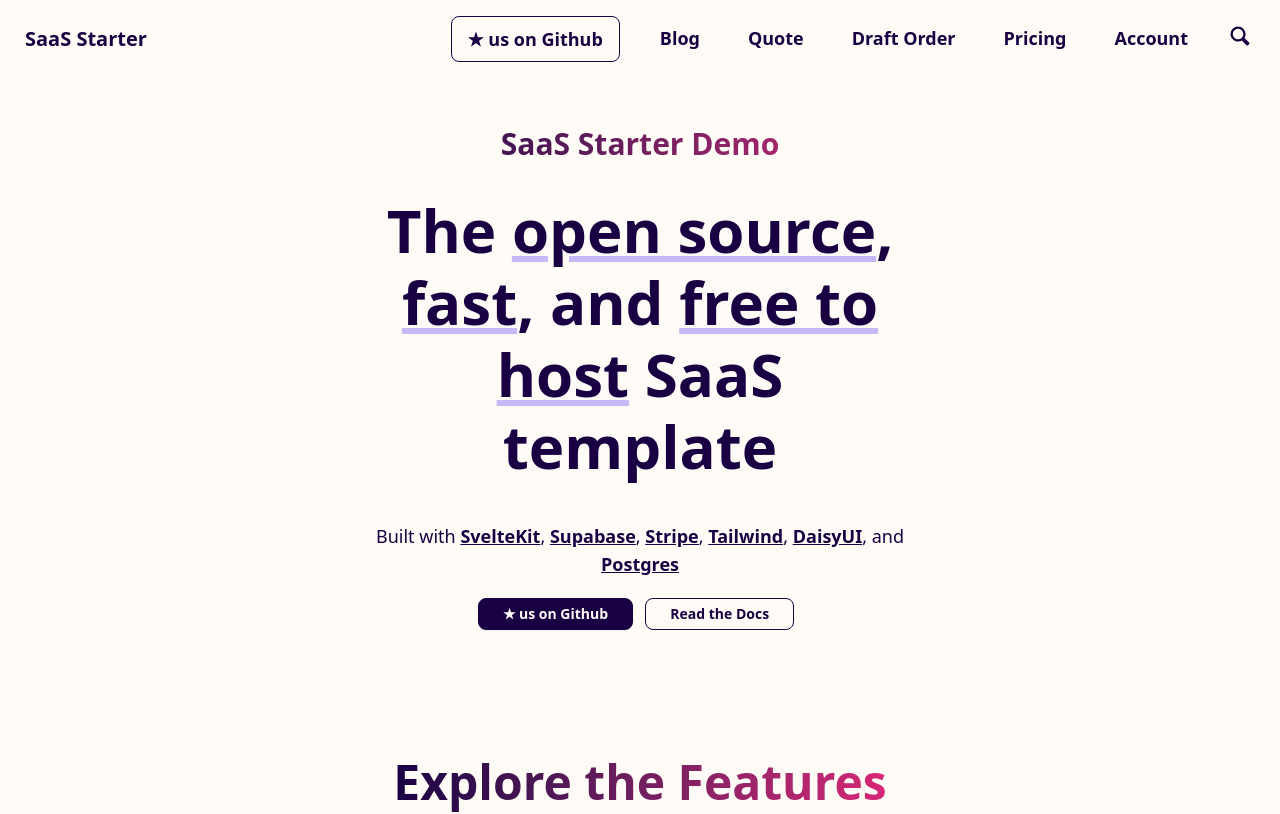
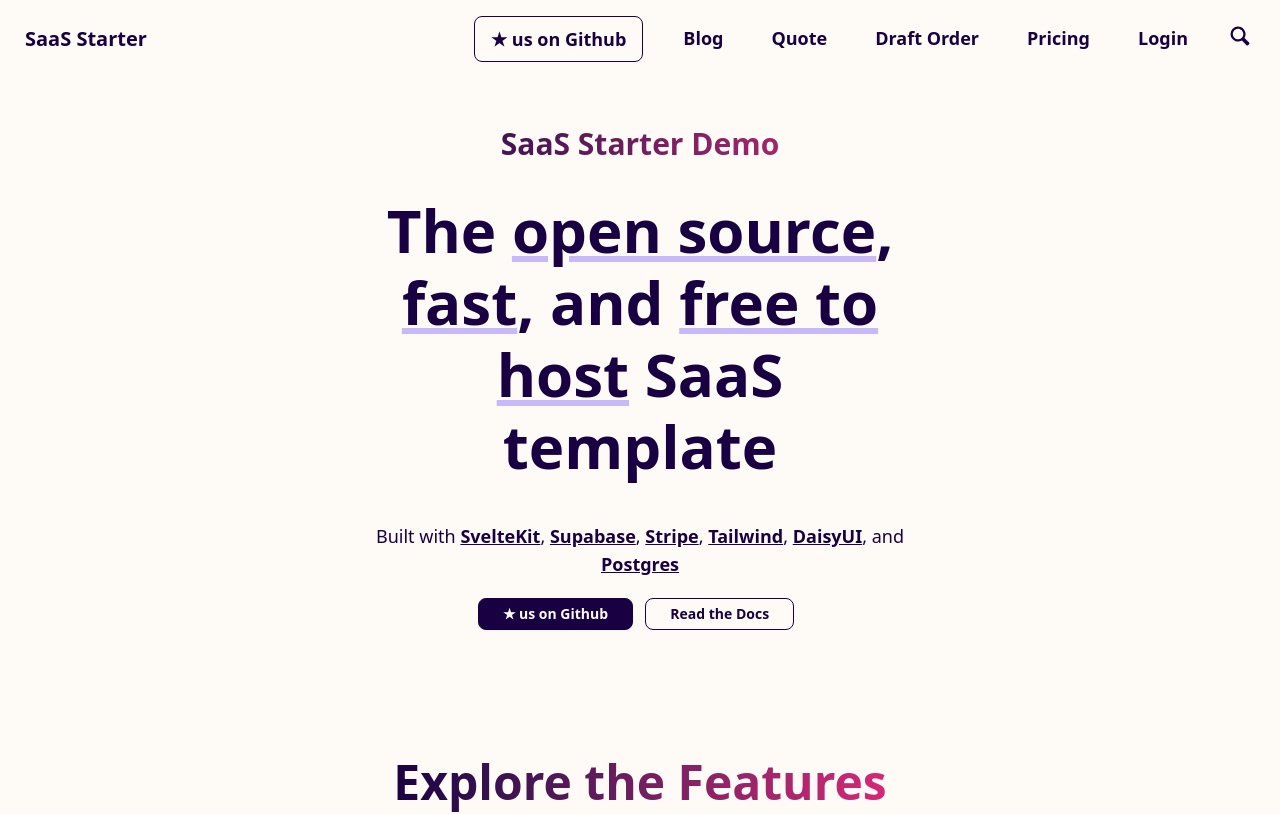
Before and after one commit to leimanchan/PlexSaas, a SvelteKit app: page / in a window 1280 px wide. Shown: the top 814 px of the page. Built offline with nearby package versions, Linux system fonts and the light colour scheme; no server answers.

Commit message:
visual: account-login by auth
button on the top right will change from login to account when authenticated.
- what's next: need to adjust redirect or change the nav so other users don't even see the draft order page.

```diff
--- /dev/null
+++ b/src/routes/(marketing)/+layout.server.ts
@@ -0,0 +1,11 @@
+import type { LayoutServerLoad } from './$types';
+
+export const load: LayoutServerLoad = async ({ locals }) => {
+  // Access the user data from locals, which is set by hooks.server.ts
+  const user = locals.user;
+
+  // Return the user data to be accessible in the client-side layout
+  return {
+    user
+  };
+};
--- a/src/routes/(marketing)/+layout.svelte
+++ b/src/routes/(marketing)/+layout.svelte
@@ -1,6 +1,10 @@
 <script lang="ts">
   import { WebsiteName } from "./../../config"
   import "../../app.css"
+  import { page } from "$app/stores"
+
+  // Access user data from the page store
+  const user = $page.data.user
 
   interface Props {
     children?: import("svelte").Snippet
@@ -25,7 +29,13 @@
       <li class="md:mx-2"><a href="/quote">Quote</a></li>
       <li class="md:mx-2"><a href="/draftOrder">Draft Order</a></li>
       <li class="md:mx-2"><a href="/pricing">Pricing</a></li>
-      <li class="md:mx-2"><a href="/account">Account</a></li>
+      <li class="md:mx-2">
+        {#if user}
+          <a href="/account">Account</a>
+        {:else}
+          <a href="/login">Login</a>
+        {/if}
+      </li>
       <li class="md:mx-0">
         <a href="/search" aria-label="Search">
           <svg
```
